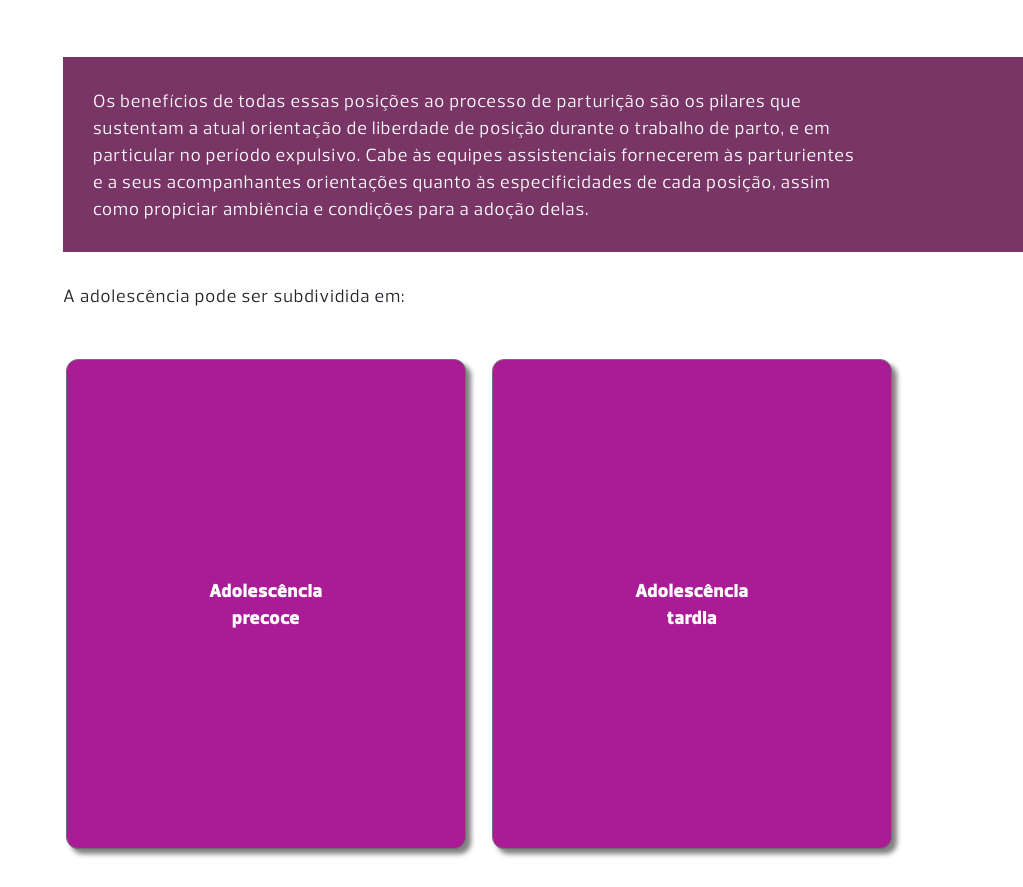
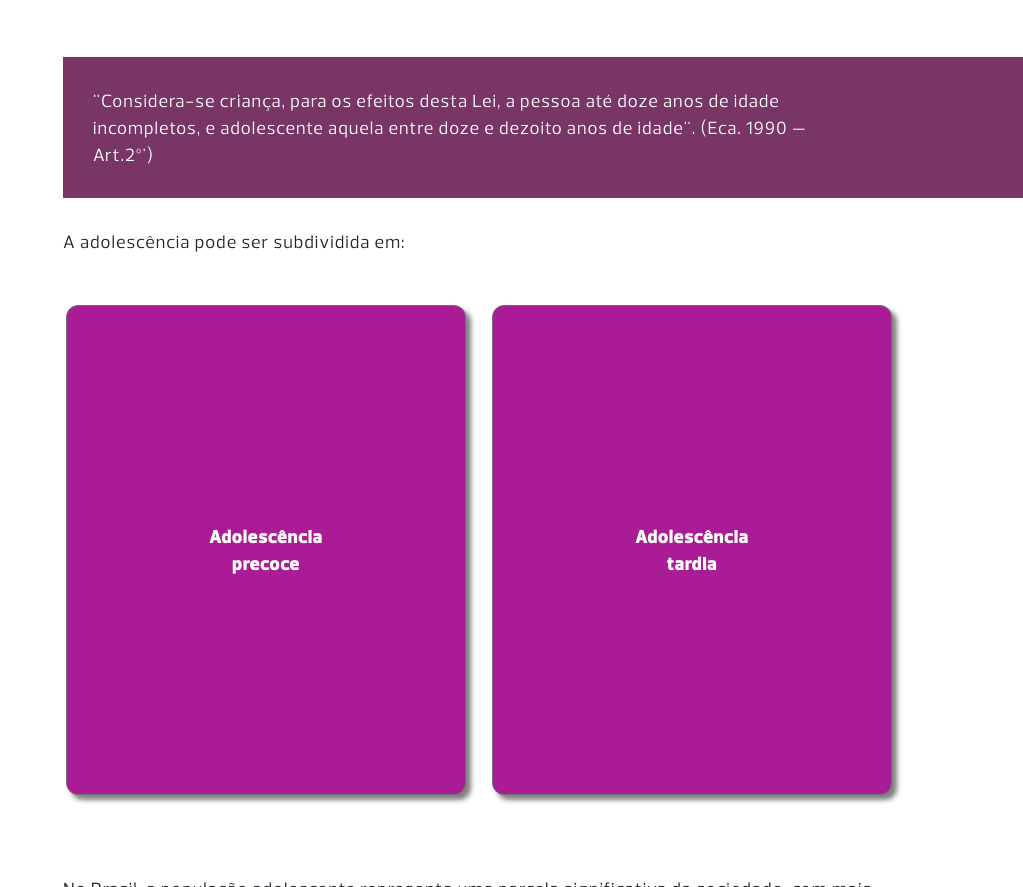
Before and after one commit to Eberthyn/pre-natal, a plain HTML site: page modulo1/modulo1-aula1.html in a window 1280 px wide. Shown: the part 1800-2687 px from the top of the page, without its empty margins (257-1280 px from the left). Drawn offline with nearby package versions, Linux system fonts and the light colour scheme.

Commit message:
fix conteudo

```diff
--- a/modulo1/modulo1-aula1.html
+++ b/modulo1/modulo1-aula1.html
@@ -329,15 +329,7 @@
       <!-- Bloco Texto -->
       <div class="row blocoTexto" style="margin-top: 20px !important; margin-bottom: 30px !important;">
         <div class="col-md-10">
-          <p>
-            Os benefícios de todas essas posições ao processo de parturição
-            são os pilares que sustentam a atual orientação de liberdade de
-            posição durante o trabalho de parto, e em particular no período
-            expulsivo. Cabe às equipes assistenciais fornecerem às
-            parturientes e a seus acompanhantes orientações quanto às
-            especificidades de cada posição, assim como propiciar ambiência e
-            condições para a adoção delas.
-          </p>
+          <p>"Considera-se criança, para os efeitos desta Lei, a pessoa até doze anos de idade incompletos, e adolescente aquela entre doze e dezoito anos de idade". (Eca. 1990 — Art.2º')</p>
         </div>
       </div>
 
```
